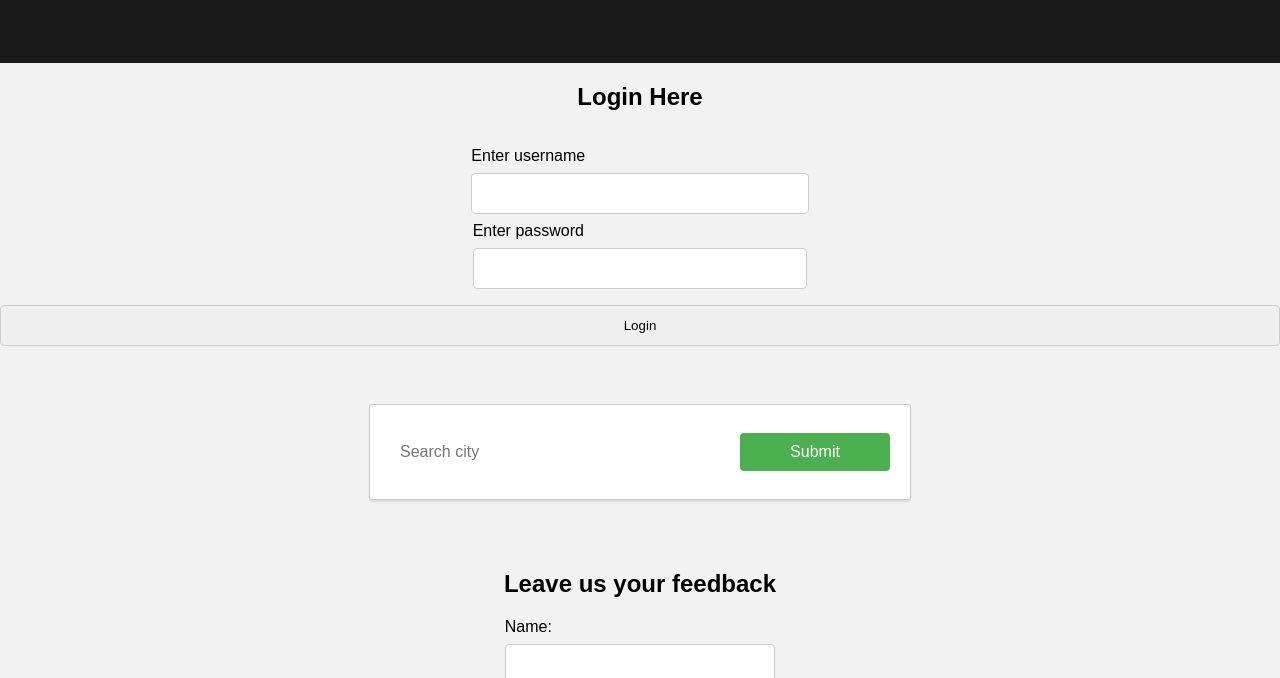
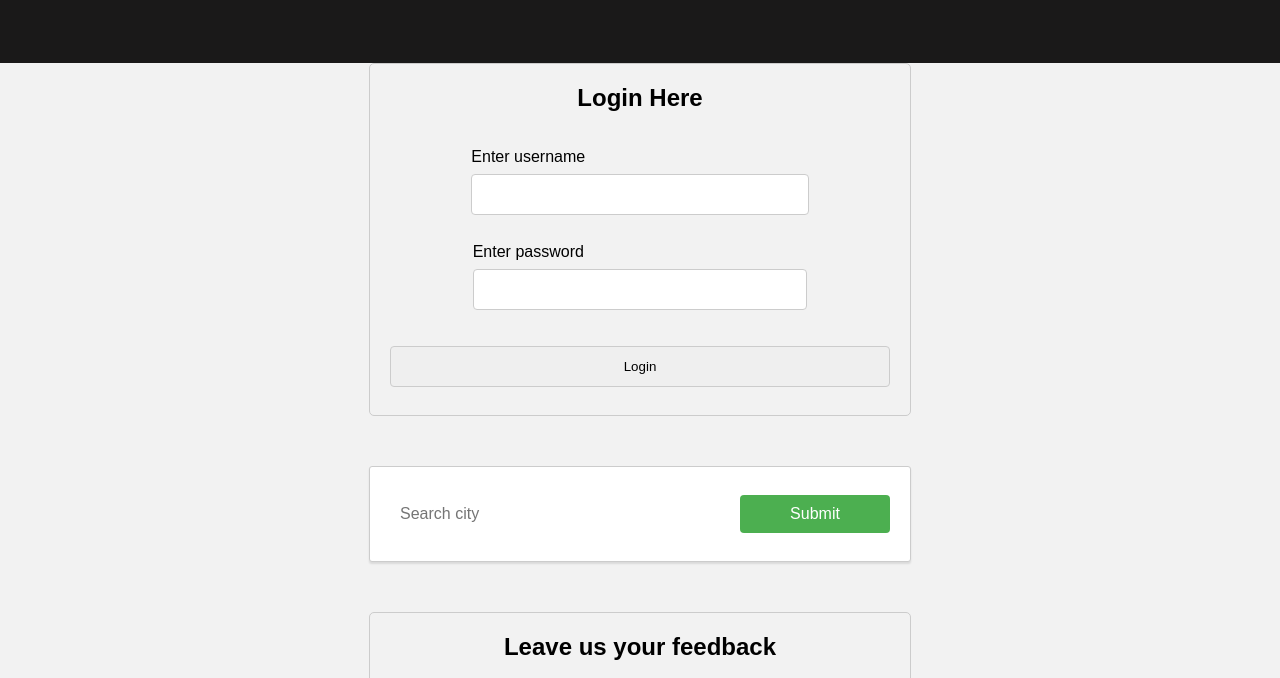
Before and after one commit to elvismabisi/Phase-1-project, a plain HTML site: page index.html in a window 1280 px wide. Shown: the part 97-775 px from the top of the page. Drawn offline with Linux system fonts and the light colour scheme.

Commit message:
complete

```diff
--- a/style.css
+++ b/style.css
@@ -150,3 +150,18 @@ ul li a:hover::before {
     color: #555;
     font-size: 18px;
   }
+  form {
+    max-width: 500px;
+    margin: 0 auto;
+    padding: 20px;
+    border: 1px solid #ccc;
+    border-radius: 5px;
+  }
+
+  form h2 {
+    margin-top: 0;
+  }
+
+  form .form-group {
+    margin-bottom: 20px;
+  }
```
